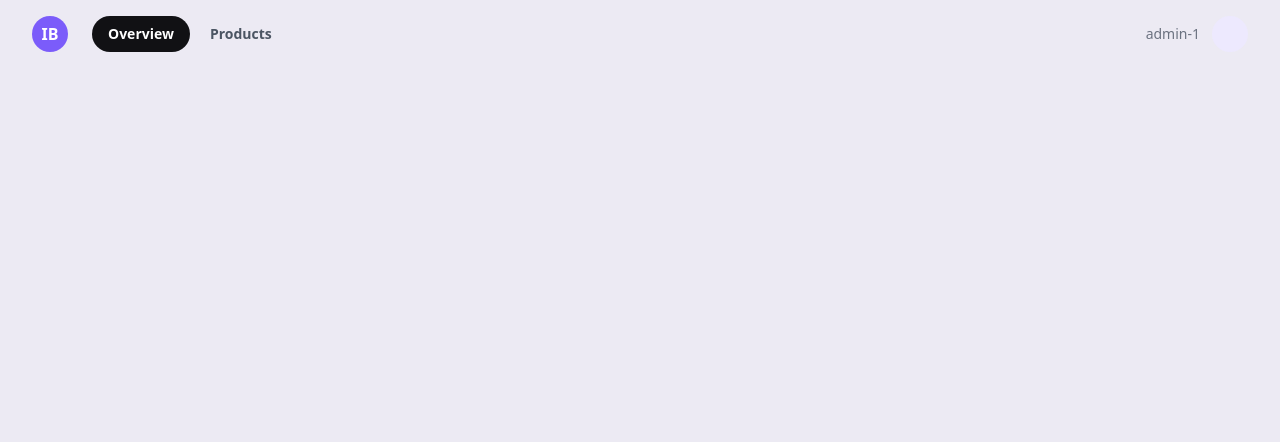
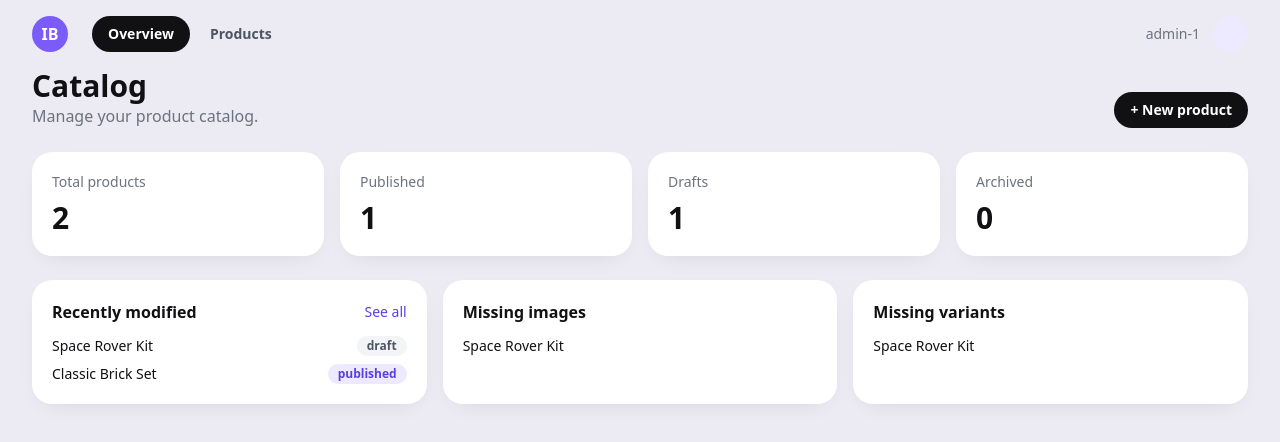
Before and after one commit to jackMoven1/alpinebrick-platform, a React (Vite) app in the folder systems/admin-ui/: page / in a window 1280 px wide. Shown: the top 442 px of the page. Built offline with nearby package versions, Linux system fonts and the light colour scheme.

Commit message:
feat(admin-ui): catalog overview home page

```diff
--- a/systems/admin-ui/src/catalog/CatalogOverview.jsx
+++ b/systems/admin-ui/src/catalog/CatalogOverview.jsx
@@ -1 +1,73 @@
-export default function CatalogOverview() { return null }
+import { useEffect, useState } from 'react'
+import { Link } from 'react-router-dom'
+import mockApi from '../data/mockApi.js'
+import Card from '../ui/Card.jsx'
+import StatCard from '../ui/StatCard.jsx'
+import Pill from '../ui/Pill.jsx'
+import Button from '../ui/Button.jsx'
+
+export default function CatalogOverview() {
+  const [stats, setStats] = useState(null)
+  const [error, setError] = useState(null)
+
+  useEffect(() => {
+    mockApi.getOverviewStats().then(setStats).catch((e) => setError(e.message))
+  }, [])
+
+  if (error) return <p className="text-accent">{error}</p>
+  if (!stats) return <p className="text-gray-400">Loading…</p>
+
+  return (
+    <div>
+      <div className="flex items-end justify-between">
+        <div>
+          <h1 className="text-3xl font-bold">Catalog</h1>
+          <p className="text-gray-500">Manage your product catalog.</p>
+        </div>
+        <Link to="/products/new"><Button>+ New product</Button></Link>
+      </div>
+
+      <div className="mt-6 grid grid-cols-1 gap-4 sm:grid-cols-2 lg:grid-cols-4">
+        <StatCard label="Total products" value={stats.totalProducts} />
+        <StatCard label="Published" value={stats.published} />
+        <StatCard label="Drafts" value={stats.draft} />
+        <StatCard label="Archived" value={stats.archived} />
+      </div>
+
+      <div className="mt-6 grid grid-cols-1 gap-4 lg:grid-cols-3">
+        <Card>
+          <div className="flex items-center justify-between">
+            <h2 className="font-bold">Recently modified</h2>
+            <Link to="/products" className="text-sm text-brand-dark">See all</Link>
+          </div>
+          <ul className="mt-3 space-y-2">
+            {stats.recentlyModified.map((p) => (
+              <li key={p.id} className="flex items-center justify-between text-sm">
+                <Link to={`/products/${p.id}`} className="hover:underline">{p.name}</Link>
+                <Pill tone={p.status}>{p.status}</Pill>
+              </li>
+            ))}
+          </ul>
+        </Card>
+        <Card>
+          <h2 className="font-bold">Missing images</h2>
+          <ul className="mt-3 space-y-2 text-sm">
+            {stats.missingImages.length === 0 && <li className="text-gray-400">None 🎉</li>}
+            {stats.missingImages.map((p) => (
+              <li key={p.id}><Link to={`/products/${p.id}`} className="hover:underline">{p.name}</Link></li>
+            ))}
+          </ul>
+        </Card>
+        <Card>
+          <h2 className="font-bold">Missing variants</h2>
+          <ul className="mt-3 space-y-2 text-sm">
+            {stats.missingVariants.length === 0 && <li className="text-gray-400">None 🎉</li>}
+            {stats.missingVariants.map((p) => (
+              <li key={p.id}><Link to={`/products/${p.id}`} className="hover:underline">{p.name}</Link></li>
+            ))}
+          </ul>
+        </Card>
+      </div>
+    </div>
+  )
+}
```
